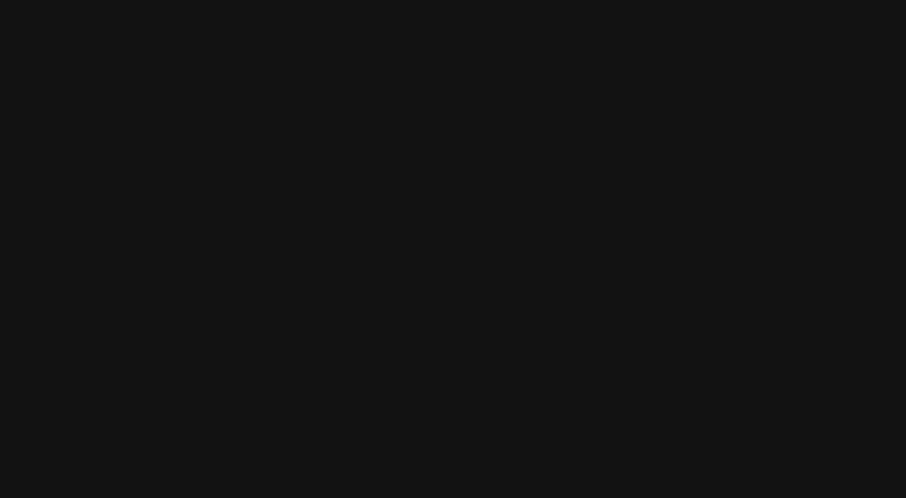
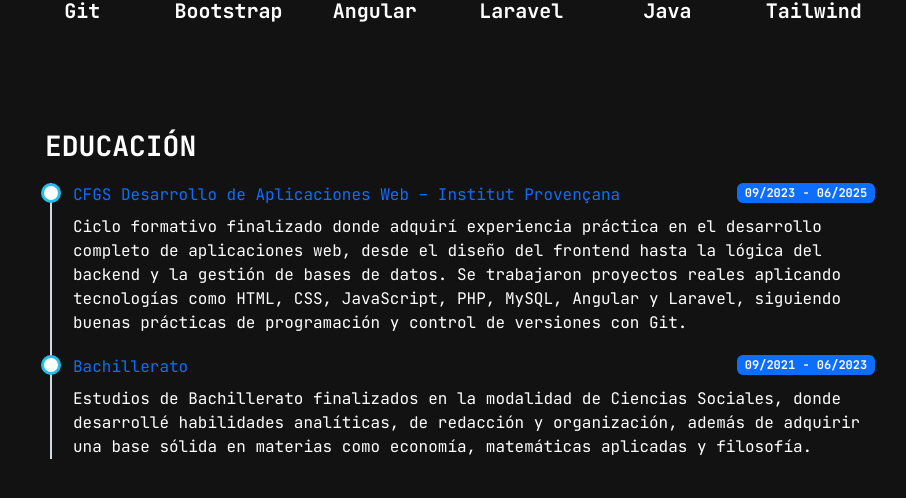
Before and after one commit to marc-tg/Portfolio-Frontend, an Angular app: page / in a window 1280 px wide. Shown: the part 1160-1658 px from the top of the page, without its empty margins (145-1051 px from the left). Before the commit the page ends 1209 px from the top, so only its background shows below. Built offline with nearby package versions, Linux system fonts and the light colour scheme; a web font is replaced by a local one.

Commit message:
Education component created

```diff
--- a/src/app/app.component.html
+++ b/src/app/app.component.html
@@ -2,4 +2,5 @@
 <app-header></app-header>
 <app-experience></app-experience>
 <app-technologies></app-technologies>
+<app-education></app-education>
 <router-outlet />
--- a/src/app/app.component.ts
+++ b/src/app/app.component.ts
@@ -3,10 +3,11 @@
 import { HeaderComponent } from './components/header/header.component';
 import { ExperienceComponent } from './components/experience/experience.component';
 import { TechnologiesComponent } from './components/technologies/technologies.component';
+import { EducationComponent } from './components/education/education.component';
 
 @Component({
   selector: 'app-root',
-  imports: [RouterOutlet, HeaderComponent, ExperienceComponent, TechnologiesComponent],
+  imports: [RouterOutlet, HeaderComponent, ExperienceComponent, TechnologiesComponent, EducationComponent],
   templateUrl: './app.component.html',
   styleUrl: './app.component.css',
 })
--- /dev/null
+++ b/src/app/components/education/education.component.html
@@ -0,0 +1,21 @@
+<div class="container pt-5 mt-md-5 mb-md-5">
+  <div class="row">
+    <div class="col-md-10 mx-md-5 px-md-5">
+      <h3 class="fw-bolder mx-4">EDUCACIÓN</h3>
+      <ul class="timeline">
+        <li>
+          <a href="#" class="text-decoration-none">CFGS Desarrollo de Aplicaciones Web – Institut Provençana</a>
+          <a href="#" class="badge bg-primary float-end text-decoration-none">09/2023 - 06/2025</a>
+          <p class="mt-2">
+Ciclo formativo finalizado donde adquirí experiencia práctica en el desarrollo completo de aplicaciones web, desde el diseño del frontend hasta la lógica del backend y la gestión de bases de datos. Se trabajaron proyectos reales aplicando tecnologías como HTML, CSS, JavaScript, PHP, MySQL, Angular y Laravel, siguiendo buenas prácticas de programación y control de versiones con Git.          </p>
+        </li>
+        <li>
+          <a href="#" class="text-decoration-none">Bachillerato</a>
+          <a href="#" class="badge bg-primary float-end text-decoration-none">09/2021 - 06/2023</a>
+          <p class="mt-2">
+Estudios de Bachillerato finalizados en la modalidad de Ciencias Sociales, donde desarrollé habilidades analíticas, de redacción y organización, además de adquirir una base sólida en materias como economía, matemáticas aplicadas y filosofía.          </p>
+        </li>
+      </ul>
+    </div>
+  </div>
+</div>
--- a/src/app/components/header/header.component.html
+++ b/src/app/components/header/header.component.html
@@ -2,7 +2,7 @@
 
   <!-- Fila para md+ -->
   <div class="row align-items-center mx-5 px-5 my-4 d-none d-md-flex">
-    <div class="col-md-8">
+    <div class="col-md-8 py-3">
       <h1 class="fw-bolder">Marc Toledano Garcia</h1>
       <p>Desarrollador web con pasión por crear sitios modernos, funcionales y responsive. Me gusta cuidar cada detalle,
         escribir código limpio y ofrecer soluciones prácticas con tecnologías como HTML, CSS, JavaScript, PHP, con
```
Also changed, not shown: src/app/components/education/education.component.ts (added, +11 -0 lines), src/app/components/education/education.component.css (added), 1 other file (tests, documents, lock files or other folders).
